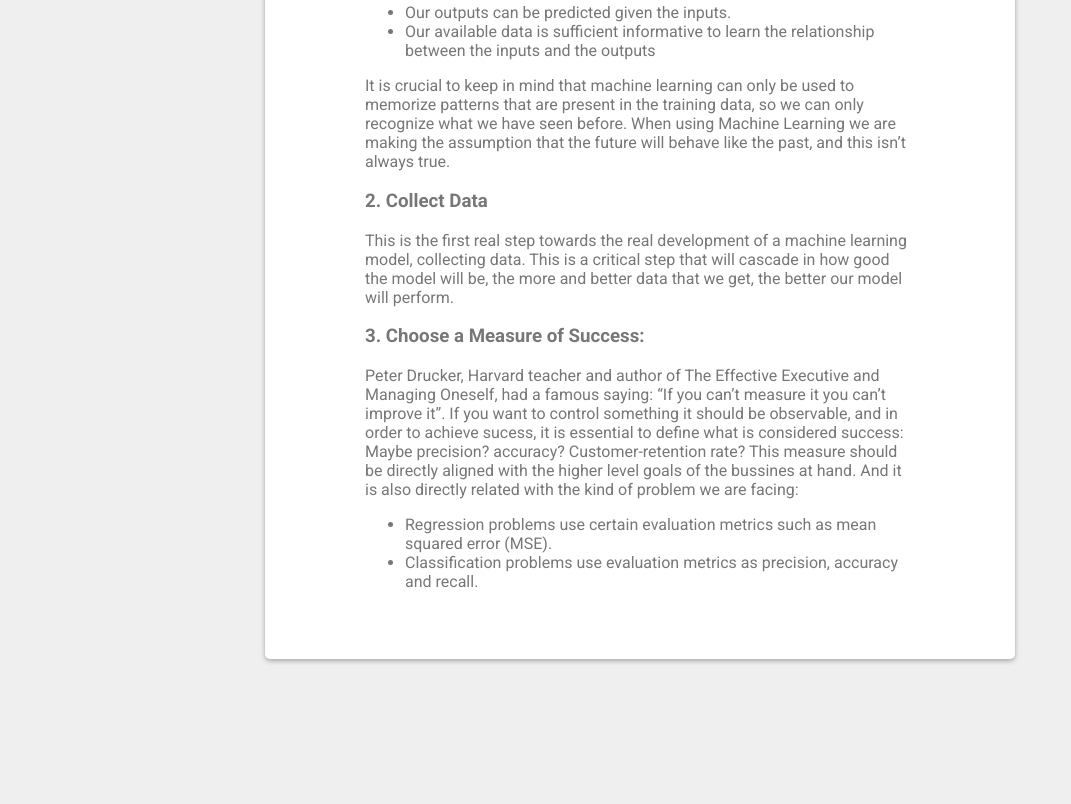
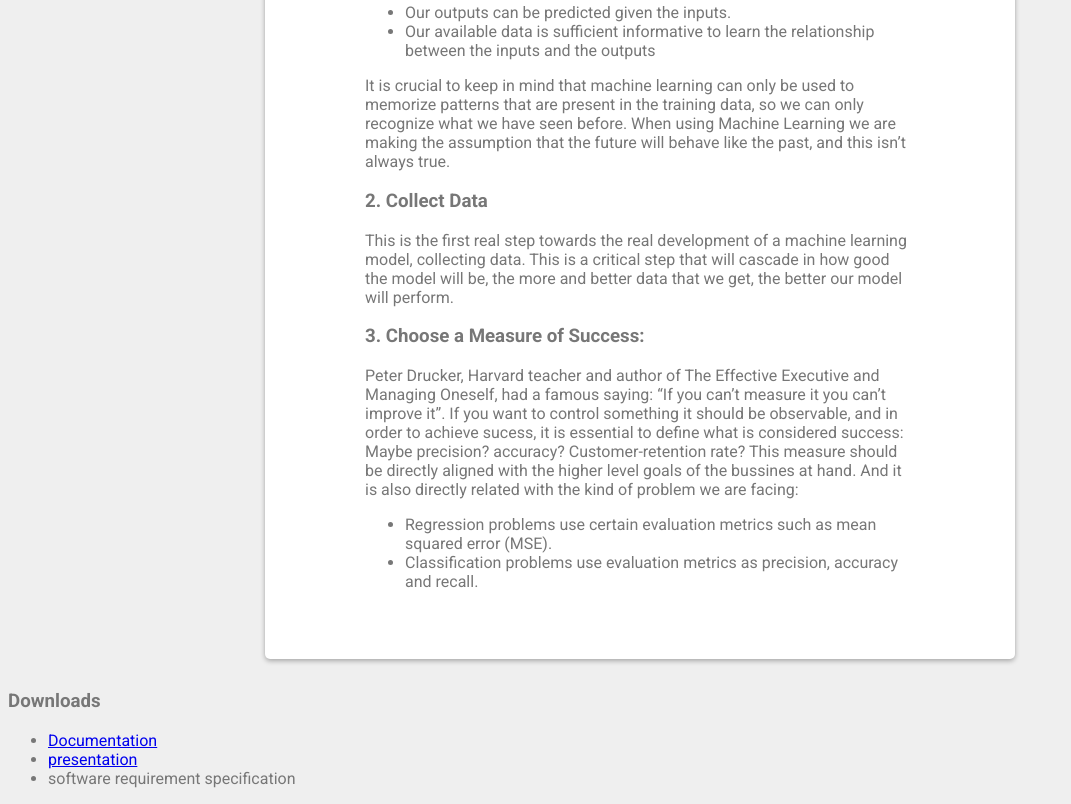
Before and after one commit to sreekanthkasani/aos-project, a plain HTML site: page index.html in a window 1280 px wide. Shown: the part 927-1731 px from the top of the page, without its empty margins (0-1071 px from the left). Before the commit the page ends 1606 px from the top, so only its background shows below. Drawn offline with Linux system fonts and the light colour scheme.

Commit message:
Update index.html

```diff
--- a/index.html
+++ b/index.html
@@ -77,6 +77,11 @@
     </div>
   </div>
 </div>
-
+<h3>Downloads</h3>
+<ul>
+<li><a href="https://github.com/sreekanthkasani/sreekanthkasani.github.io/blob/master/documentation_orig.pdf">Documentation</a></li>
+<li><a href="https://github.com/sreekanthkasani/sreekanthkasani.github.io/blob/master/LR.pptx">presentation</a></li>
+<li><https://github.com/sreekanthkasani/sreekanthkasani.github.io/blob/master/srs_orig.pdf">software requirement specification</a></li>
+</ul>
 </body>
 </html>
```
